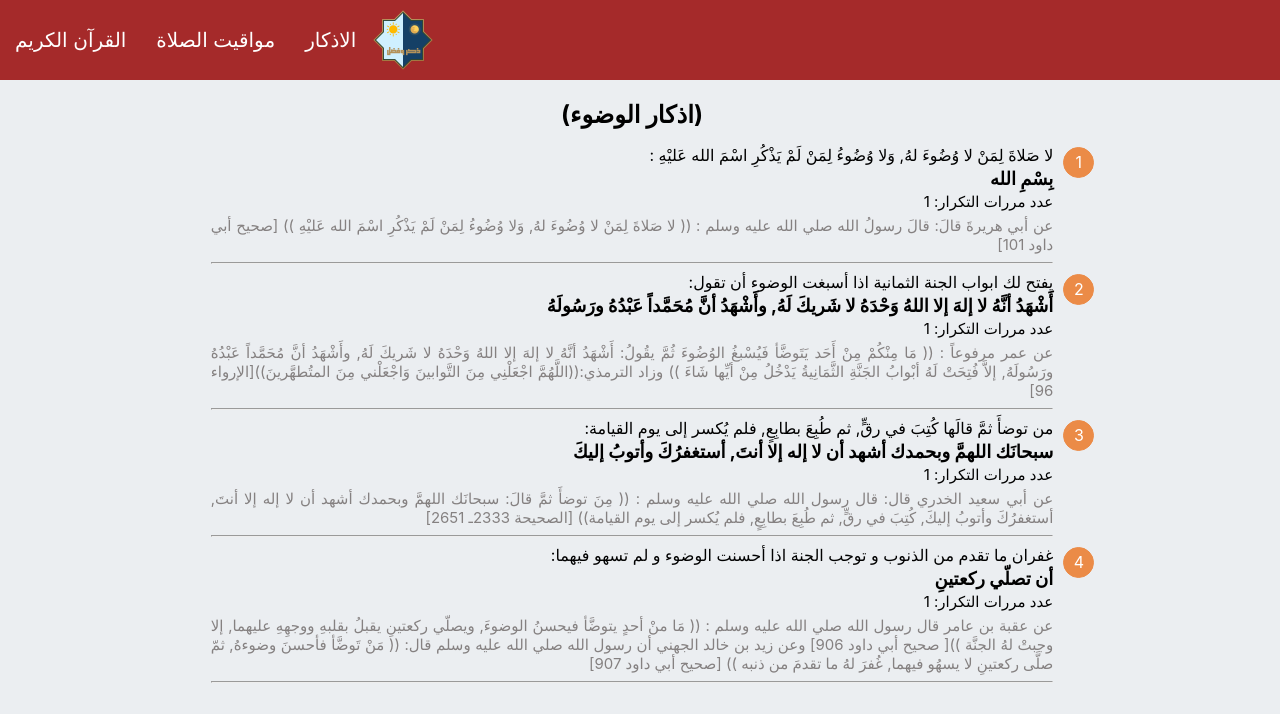
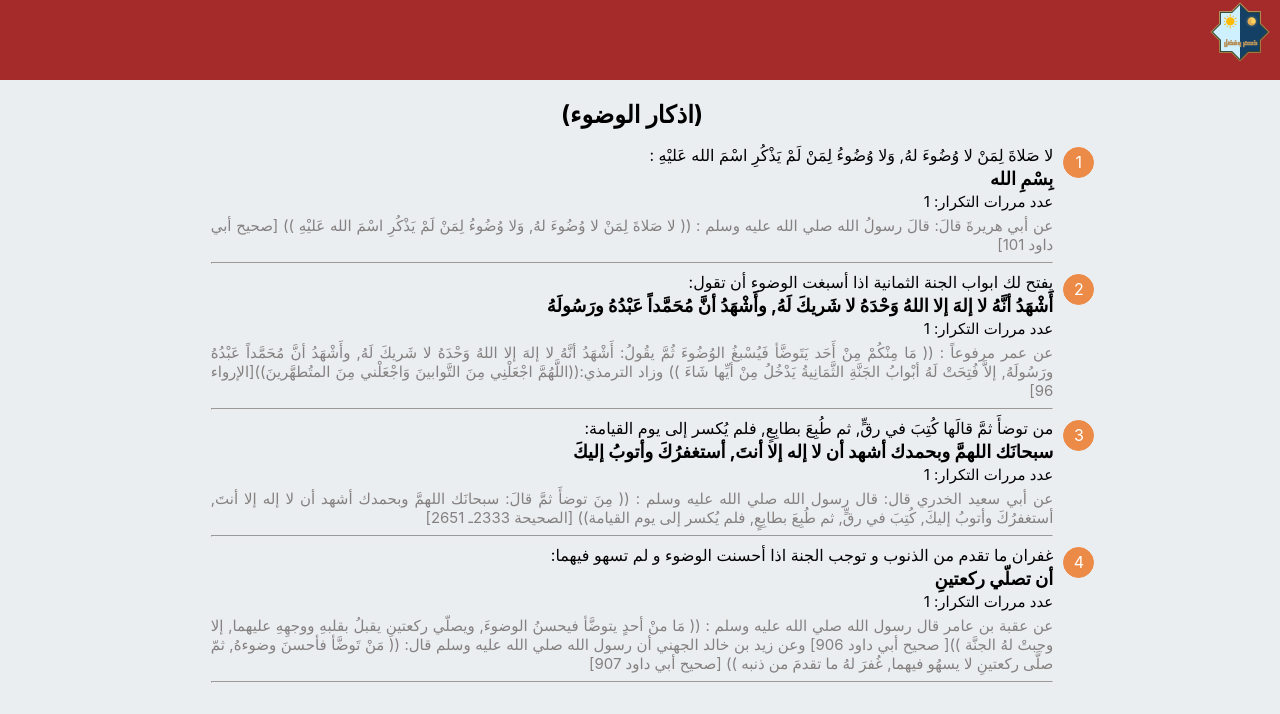
Before and after one commit to FadyAhmed/zekr-w-fadl, a React (Create React App) app: page /azkar/exact-zekr/abultion_azkar in a window 1280 px wide. Shown: the top 714 px of the page. Built offline with nearby package versions, Linux system fonts and the light colour scheme.

Commit message:
solved scrolling existing problem

```diff
--- a/src/App.js
+++ b/src/App.js
@@ -1,4 +1,4 @@
-import { Route, Routes, BrowserRouter } from "react-router-dom";
+import { Route, Routes, BrowserRouter, redirect } from "react-router-dom";
 import "./App.css";
 import Layout from "./components/layout/Layout";
 import Azkar from "./pages/Azkar";
@@ -9,8 +9,8 @@ function App() {
     <Layout>
       <Routes>
         {/* <Route path="/" exact>
-            <Redirect to="/azkar" />
-          </Route> */}
+          <redirect to="/azkar" />
+        </Route> */}
         <Route path="/azkar">
           <Route path="" element={<Azkar />}></Route>
           <Route
--- a/src/components/layout/MainHeader.js
+++ b/src/components/layout/MainHeader.js
@@ -1,48 +1,66 @@
 import Grid from "@mui/material/Grid";
 import { NavLink } from "react-router-dom";
-import TemporaryDrawer from "./Drawer";
 import classes from "./MainHeader.module.css";
 
 const MainHeader = (props) => {
   const logo = `${process.env.PUBLIC_URL}/assets/logo.png`;
 
   return (
-    <Grid className={classes.mainHeader}>
-      <Grid lg={2} sm={2} xs={0}></Grid>
-      <Grid lg={10} xs={10} className={classes.tabs}>
-        <NavLink
-          className={classes.singleTab}
-          activeClassName={classes.activeTab}
-          to="/azkar"
-        >
-          الاذكار
-        </NavLink>
-        <NavLink
-          className={classes.singleTab}
-          activeClassName={classes.activeTab}
-          to="/prayer-times"
-        >
-          مواقيت الصلاة
-        </NavLink>
-        <NavLink
-          className={classes.singleTab}
-          activeClassName={classes.activeTab}
-          to="/quran"
-        >
-          القرآن الكريم
-        </NavLink>
-      </Grid>
-      <Grid lg={2} xs={2} className={classes.logo}>
-        <Grid lg={1} xs={1}>
-          <NavLink to="/" className={classes.logo}>
-            <img src={logo} alt="Logo" />
-          </NavLink>
-        </Grid>
-        <Grid lg={0} xs={0}>
-          <TemporaryDrawer />
-        </Grid>
-      </Grid>
-    </Grid>
+    <div className={classes.mainHeader}>
+      <NavLink to="/" className={classes.logo}>
+        <img src={logo} alt="Logo" />
+      </NavLink>
+    </div>
   );
 };
 export default MainHeader;
+
+// Old header
+
+// <Grid className={classes.mainHeader}>
+//   {/* margin */}
+//   <Grid lg={2} sm={2} xs={0}></Grid>
+//   <div
+//     style={{
+//       display: "flex",
+//       justifyContent: "center",
+//       alignItems: "center",
+//     }}
+//   >
+//     {/* links */}
+//     <Grid lg={10} xs={10} className={classes.tabs}>
+//       <NavLink
+//         className={({ isActive, isPending }) =>
+//           isActive ? classes.activeTab : classes.singleTab
+//         }
+//         to="/azkar"
+//       >
+//         الاذكار
+//       </NavLink>
+//       <NavLink
+//         className={({ isActive, isPending }) =>
+//           isActive ? classes.activeTab : classes.singleTab
+//         }
+//         to="/prayer-times"
+//       >
+//         مواقيت الصلاة
+//       </NavLink>
+//       <NavLink
+//         className={({ isActive, isPending }) =>
+//           isActive ? classes.activeTab : classes.singleTab
+//         }
+//         to="/quran"
+//       >
+//         القرآن الكريم
+//       </NavLink>
+//     </Grid>
+//     {/* logo */}
+
+//     <NavLink to="/" className={classes.logo}>
+//       <img src={logo} alt="Logo" />
+//     </NavLink>
+//     {/* <Grid lg={0} xs={0}>
+//       <TemporaryDrawer />
+//     </Grid> */}
+//   </div>
+// </Grid>
--- a/src/components/layout/MainHeader.module.css
+++ b/src/components/layout/MainHeader.module.css
@@ -3,7 +3,6 @@
   height: 5rem;
   background-color: brown;
   align-items: center;
-  display: flex;
   position: fixed;
 }
 
@@ -32,8 +31,12 @@
 }
 
 .activeTab {
+  text-decoration: none;
+  color: rgb(255, 228, 228);
+  width: 100%;
   background-color: chocolate;
   border-radius: 12px;
+  padding: 15px;
 }
 
 @media (max-width: 500px) {
--- a/src/pages/ExcactZekr.js
+++ b/src/pages/ExcactZekr.js
@@ -1,7 +1,12 @@
 import { useParams } from "react-router-dom";
 import OneZekrData from "../components/azkar/OneZekrData";
+import { useEffect } from "react";
 
 const ExactZekr = (props) => {
+  useEffect(() => {
+    window.scrollTo(0, 0);
+  }, []);
+
   const params = useParams();
 
   return <OneZekrData zekrType={params.zekrType}></OneZekrData>;
```
